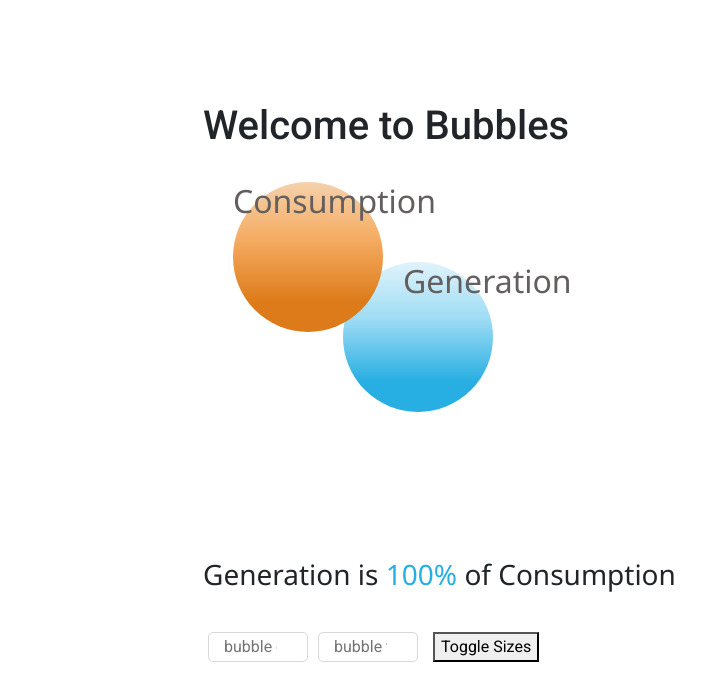
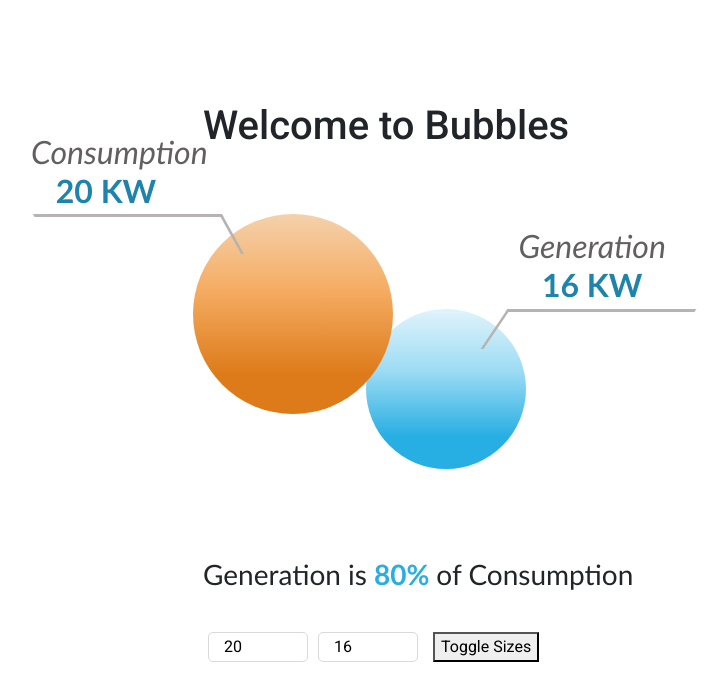
Before and after one commit to ch-ivy/bubbles, an Angular app: page / in a window 1280 px wide. Shown: the top 700 px of the page, without its empty margins (187-915 px from the left). Built offline with nearby package versions, Linux system fonts and the light colour scheme.

Commit message:
made updates to bubbles positioning

```diff
--- a/src/app/app.component.html
+++ b/src/app/app.component.html
@@ -5,22 +5,39 @@
       <div class="container" style="height: 400px">
         <div class="box">
           <div
-            class="bubble one"
-            [style.width.px]="bbl1"
-            [style.height.px]="bbl1"
+            class="bubble s-one"
+            [style.width.px]="minSize"
+            [style.height.px]="minSize"
+            [class.my-auto]="m_box_auto == 'c'"
           >
-            <h2>
-              Consumption <span *ngIf="bub1"> {{ bub1 }} KW</span>
-            </h2>
+            <div
+              class="inner-bb one"
+              [style.width.px]="left_bbl_size"
+              [style.height.px]="left_bbl_size"
+            >
+              <h2 class="l-text">
+                Consumption <span *ngIf="left_input"> {{ left_input }} KW</span>
+              </h2>
+              <div class="l-arrow-1"></div>
+            </div>
           </div>
           <div
-            class="bubble two"
-            [style.width.px]="bbl2"
-            [style.height.px]="bbl2"
+            class="bubble s-two"
+            [style.width.px]="minSize"
+            [style.height.px]="minSize"
+            [class.my-auto]="m_box_auto == 'g'"
           >
-            <h2 style="text-align: right; margin-left: 60px">
-              Generation <span *ngIf="bub2">{{ bub2 }} KW</span>
-            </h2>
+            <div
+              class="inner-bb two"
+              [style.width.px]="right_bbl_size"
+              [style.height.px]="right_bbl_size"
+              [style.top.px]="m_box_auto == 'g' ? 0 : 50"
+            >
+              <h2 class="r-text">
+                Generation <span *ngIf="right_input">{{ right_input }} KW</span>
+              </h2>
+              <div class="l-arrow-2"></div>
+            </div>
           </div>
         </div>
       </div>
@@ -30,14 +47,14 @@
       <div class="input">
         <input
           type="number"
-          [(ngModel)]="bub1"
+          [(ngModel)]="left_input"
           placeholder="bubble one KW"
           name=""
           id=""
         />
         <input
           type="number"
-          [(ngModel)]="bub2"
+          [(ngModel)]="right_input"
           placeholder="bubble two KW"
           name=""
           id=""
--- a/src/app/app.component.scss
+++ b/src/app/app.component.scss
@@ -1,3 +1,6 @@
+* {
+  transition: all 1s !important;
+}
 .bubble-container {
   max-width: 100%;
   width: auto;
@@ -11,41 +14,101 @@
     position: relative;
     .box {
       position: absolute;
-      height: 300px;
-      width: 300px;
-      top: 10px;
+      height: 350px;
+      width: 350px;
+      top: 20%;
       left: 0;
+      display: flex;
     }
 
     .bubble {
       width: 300px;
       height: 300px;
+
+      transition: all 0.3s;
+      position: relative;
+    }
+    .s-one {
+      margin-left: auto;
+      left: 15px;
+    }
+    .s-two {
+      margin-right: auto;
+      right: 12px;
+    }
+    .inner-bb {
+      position: absolute;
+      height: 300px;
+      width: 300px;
       border-radius: 50%;
       transition: all 0.3s;
-      position: relative;
     }
     .one {
       background: rgb(221, 123, 26);
       background: linear-gradient(0deg, #dd7b1a 20%, #f5ac62 62%, #f5d1ac 100%);
-      top: 70px;
-      left: 30px;
       z-index: 1;
+      right: 0;
+      .l-arrow-1 {
+        height: 40px;
+        width: 189px;
+        border: 3px solid #b7b3b3;
+        right: 80%;
+        top: 0;
+        position: absolute;
+        transform: skewX(29deg);
+        border-width: 3px 3px 0 0px;
+      }
     }
 
     .two {
       background: rgb(39, 174, 226);
       background: linear-gradient(0deg, #27aee2 20%, #9edcf4 62%, #e0f3fb 100%);
-      left: 140px;
+      left: 0;
+      top: 50px;
+      .l-arrow-2 {
+        height: 40px;
+        width: 189px;
+        border: 3px solid #b7b3b3;
+        left: 80%;
+        top: 0;
+        position: absolute;
+        transform: skewX(326deg);
+        border-width: 3px 0 0 3px;
+      }
     }
     h2 {
       color: rgb(99, 95, 95);
-      font-family: "Segoe UI", Tahoma, Geneva, Verdana, sans-serif;
+      font-family: "Gill Sans", "Gill Sans MT", Calibri, "Trebuchet MS",
+        sans-serif;
+      text-align: center;
+      width: 150px;
+      font-style: italic;
+      span {
+        display: block;
+        color: #1e84ac;
+        font-weight: bold;
+        font-style: normal;
+      }
+    }
+    .r-text {
+      margin-left: 60px;
+      position: absolute;
+      bottom: 98%;
+      left: 57%;
+    }
+    .l-text {
+      margin-right: 98px;
+      position: absolute;
+      bottom: 98%;
+      right: 57%;
     }
     h3 {
-      font-family: "Segoe UI", Tahoma, Geneva, Verdana, sans-serif;
+      font-family: "Gill Sans", "Gill Sans MT", Calibri, "Trebuchet MS",
+        sans-serif;
       margin-bottom: 30px;
       span {
         color: #27aee2;
+        font-weight: bold;
       }
     }
     input {
--- a/src/app/app.component.ts
+++ b/src/app/app.component.ts
@@ -1,43 +1,56 @@
-import { Component } from '@angular/core';
+import { Component, OnInit } from '@angular/core';
 
 @Component({
   selector: 'app-root',
   templateUrl: './app.component.html',
   styleUrls: ['./app.component.scss'],
 })
-export class AppComponent {
-  bub1: string;
-  bub2: string;
+export class AppComponent implements OnInit {
+  left_input: string = '20';
+  right_input: string = '16';
 
-  bbl1 = 150;
-  bbl2 = 150;
+  left_bbl_size = 200;
+  right_bbl_size = 200;
   max: string = 'Consumption';
   min: string = 'Generation';
   percentage: any = 100;
+  minSize: number; // Both bubbles parents boxes adgust width to minimum bubble size to maintain close positions
+  m_box_auto: 'g' | 'c' | ''; // determines which box margins top and bottom becomes auto
+
+  ngOnInit() {
+    this.toggle();
+  }
 
   toggle() {
-    const bub1 = parseFloat(this.bub1);
-    const bub2 = parseFloat(this.bub2);
-    const percentage = Math.min(bub1, bub2) / Math.max(bub1, bub2);
-    if (bub1 > bub2) {
-      this.bbl2 = Math.round(percentage * 150);
-      this.bbl1 = 150;
+    const left_input = parseFloat(this.left_input);
+    const right_input = parseFloat(this.right_input);
+    const percentage =
+      Math.min(left_input, right_input) / Math.max(left_input, right_input);
+    if (left_input > right_input) {
+      this.right_bbl_size = Math.round(percentage * 200);
+      this.left_bbl_size = 200;
       this.max = 'Consumption';
       this.min = 'Generation';
+      this.minSize = this.right_bbl_size;
+      this.m_box_auto = 'g';
     }
-    if (bub1 < bub2) {
-      this.bbl1 = Math.round(percentage * 150);
-      this.bbl2 = 150;
+    if (left_input < right_input) {
+      this.left_bbl_size = Math.round(percentage * 200);
+      this.right_bbl_size = 200;
       this.min = 'Consumption';
       this.max = 'Generation';
+      this.minSize = this.left_bbl_size;
+      this.m_box_auto = 'c';
     }
-    if (bub1 == bub2) {
-      this.bbl1 = 150;
-      this.bbl2 = 150;
+    if (left_input == right_input) {
+      this.left_bbl_size = 200;
+      this.right_bbl_size = 200;
       this.max = 'Consumption';
       this.min = 'Generation';
+      this.minSize = 150;
+      this.m_box_auto = '';
     }
     this.percentage = (percentage * 100).toFixed();
-    console.log(this.bbl1, this.bbl2);
+    console.log(this.left_bbl_size, this.right_bbl_size);
   }
 }
```
